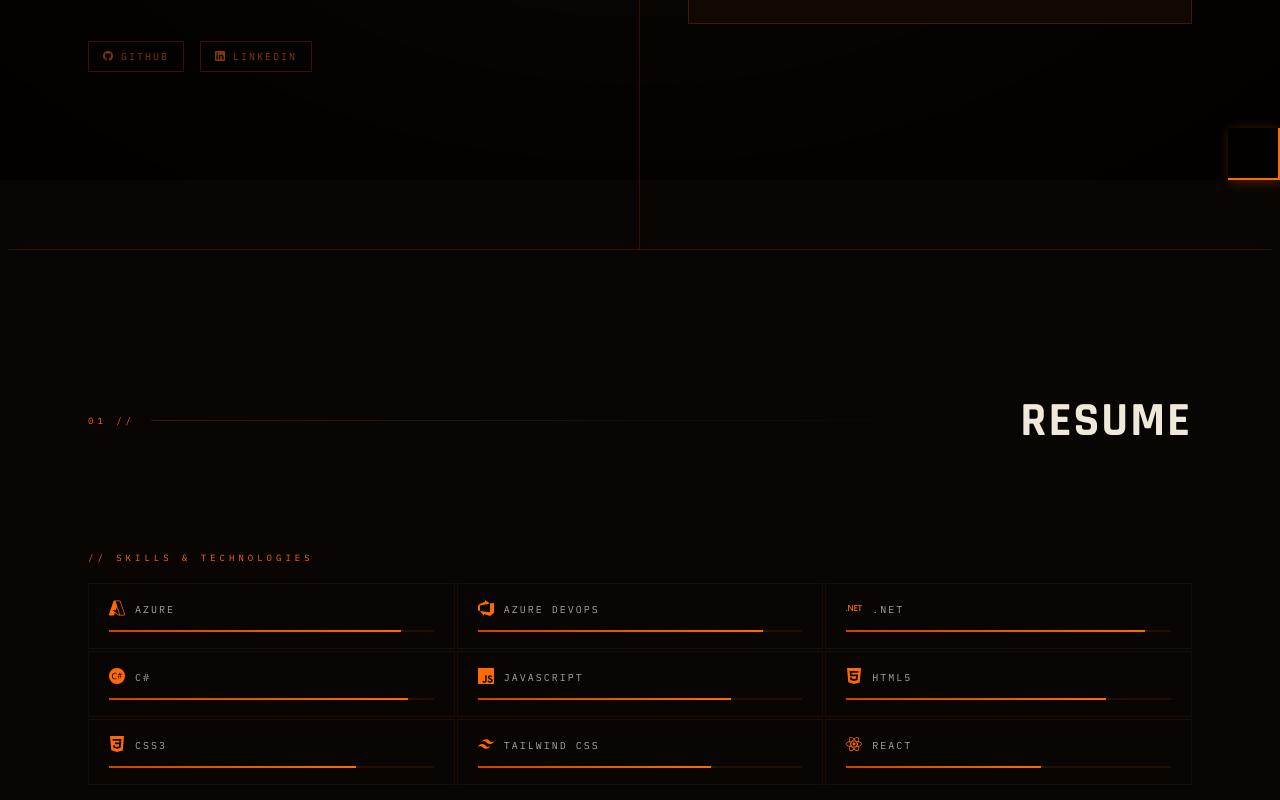
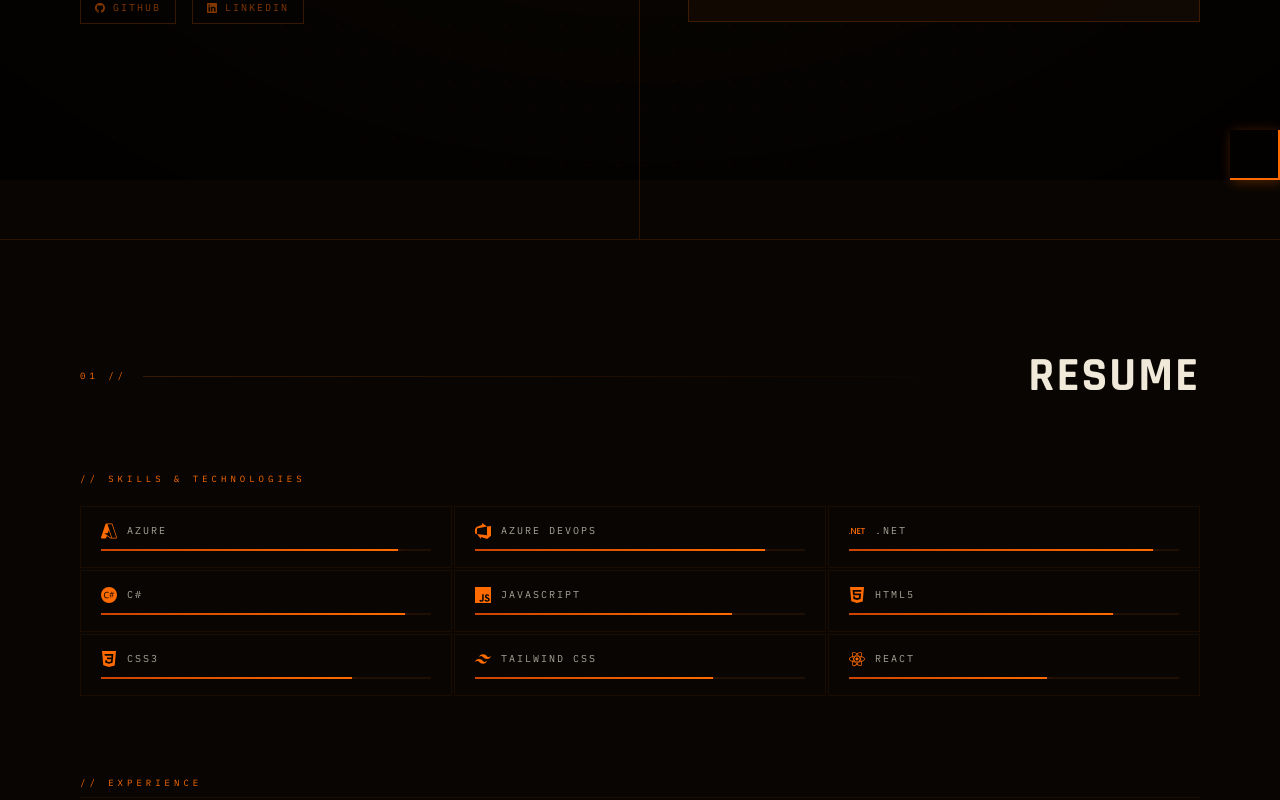
Before and after one commit to jjuarez5/jjs-personal-site, a React (Create React App) app: page / in a window 1280 px wide. Shown: the part 620-1420 px from the top of the page. Built offline with nearby package versions, Linux system fonts and the light colour scheme.

Commit message:
fix build errors

```diff
--- a/package.json
+++ b/package.json
@@ -13,7 +13,7 @@
     "react-anchor-link-smooth-scroll": "^1.0.12",
     "react-dom": "^18.2.0",
     "react-icons": "^4.6.0",
-    "react-scripts": "^0.0.0",
+    "react-scripts": "^5.0.1",
     "tailwindcss": "^3.2.4",
     "web-vitals": "^2.1.4"
   },
--- a/src/Contact.js
+++ b/src/Contact.js
@@ -101,7 +101,7 @@ function Contact() {
               marginBottom: "12px",
             }}
           >
-            // Let's Connect
+            {"// Let's Connect"}
           </p>
           <h3
             style={{
@@ -213,7 +213,7 @@ function Contact() {
                 <span style={{ color: orange }}>await</span> developer.hire();
               </div>
               <div style={{ color: "rgba(200,255,200,0.7)" }}>
-                // ✓ Request submitted
+                {"// ✓ Request submitted"}
               </div>
               <div style={{ color: dim }}>
                 <span style={{ color: orange }}>▸</span>
--- a/src/Resume.js
+++ b/src/Resume.js
@@ -15,6 +15,7 @@ const border = "rgba(255,107,0,0.2)";
 const borderDim = "rgba(255,107,0,0.08)";
 const white = "#f0e8d8";
 const dim = "rgba(240,232,216,0.45)";
+// eslint-disable-next-line no-unused-vars
 const dark = "#080502";
 
 const skills = [
@@ -240,7 +241,7 @@ function Resume() {
           marginBottom: "20px",
         }}
       >
-        // Skills & Technologies
+        {"// Skills & Technologies"}
       </p>
       <div
         style={{
@@ -265,7 +266,7 @@ function Resume() {
           marginBottom: "8px",
         }}
       >
-        // Experience
+        {"// Experience"}
       </p>
       <div style={{ borderTop: `1px solid ${borderDim}` }}>
         {experience.map((exp, i) => (
--- a/tailwind.config.js
+++ b/tailwind.config.js
@@ -1,6 +1,5 @@
 module.exports = {
-  purge: ["./src/**/*.{js,jsx,ts,tsx}", "./public/index.html"],
-  darkMode: false,
+  content: ["./src/**/*.{js,jsx,ts,tsx}", "./public/index.html"],
   theme: {
     fontFamily: {
       bebas: ["Bebas Neue"],
```
Also changed, not shown: 1 other file (tests, documents, lock files or other folders).
